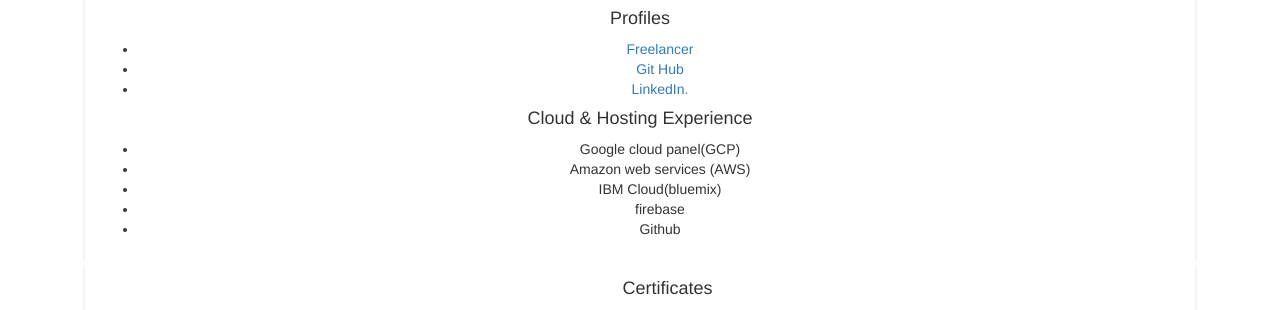
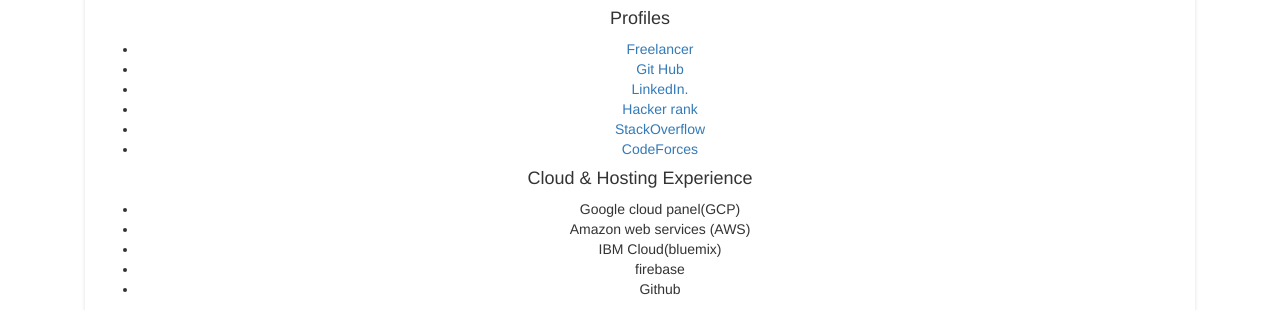
Before and after one commit to maheshwaran-p/projects, a plain HTML site: page portfolio.html in a window 1280 px wide. Shown: the part 743-1053 px from the top of the page. Drawn offline with nearby package versions, Linux system fonts and the light colour scheme; a script that the page names is missing; a web font is replaced by a local one.

Commit message:
Update portfolio.html

```diff
--- a/portfolio.html
+++ b/portfolio.html
@@ -108,7 +108,13 @@
                          <li><a href="https://github.com/maheshwaran-p?tab=repositories"> Git Hub </a></li>
                          <li><a href="https://www.linkedin.com/in/maheshwaran-p">
                           LinkedIn.</a></li>
+                         <li><a href="https://www.hackerrank.com/mpmahesh1022">
+                          Hacker rank</a></li>
+                         <li><a href="https://stackoverflow.com/users/15882892/mahesh-p">
+                          StackOverflow</a></li>
 
+                                           <li><a href="https://codeforces.com/profile/mpmahesh1022">
+                          CodeForces</a></li>
 
                   </ul>
 <h4>Cloud & Hosting Experience</h4>
```
